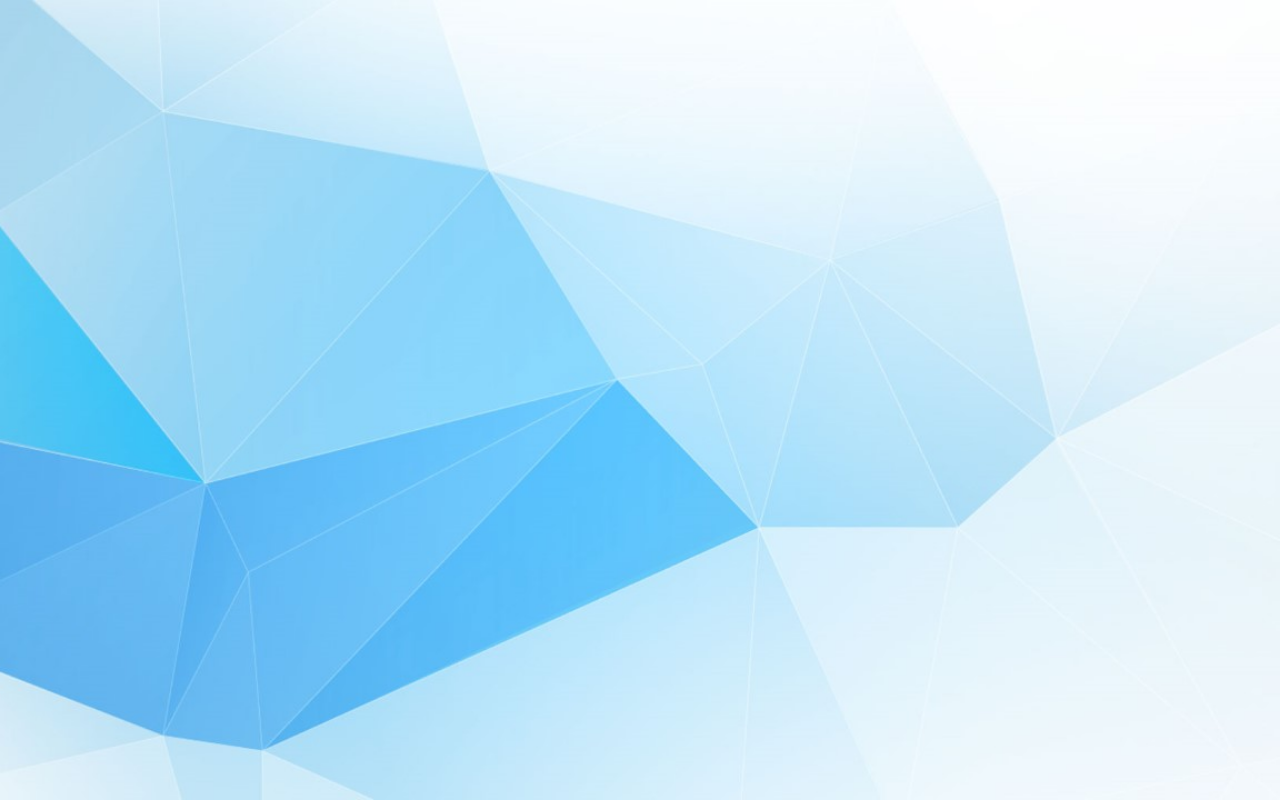
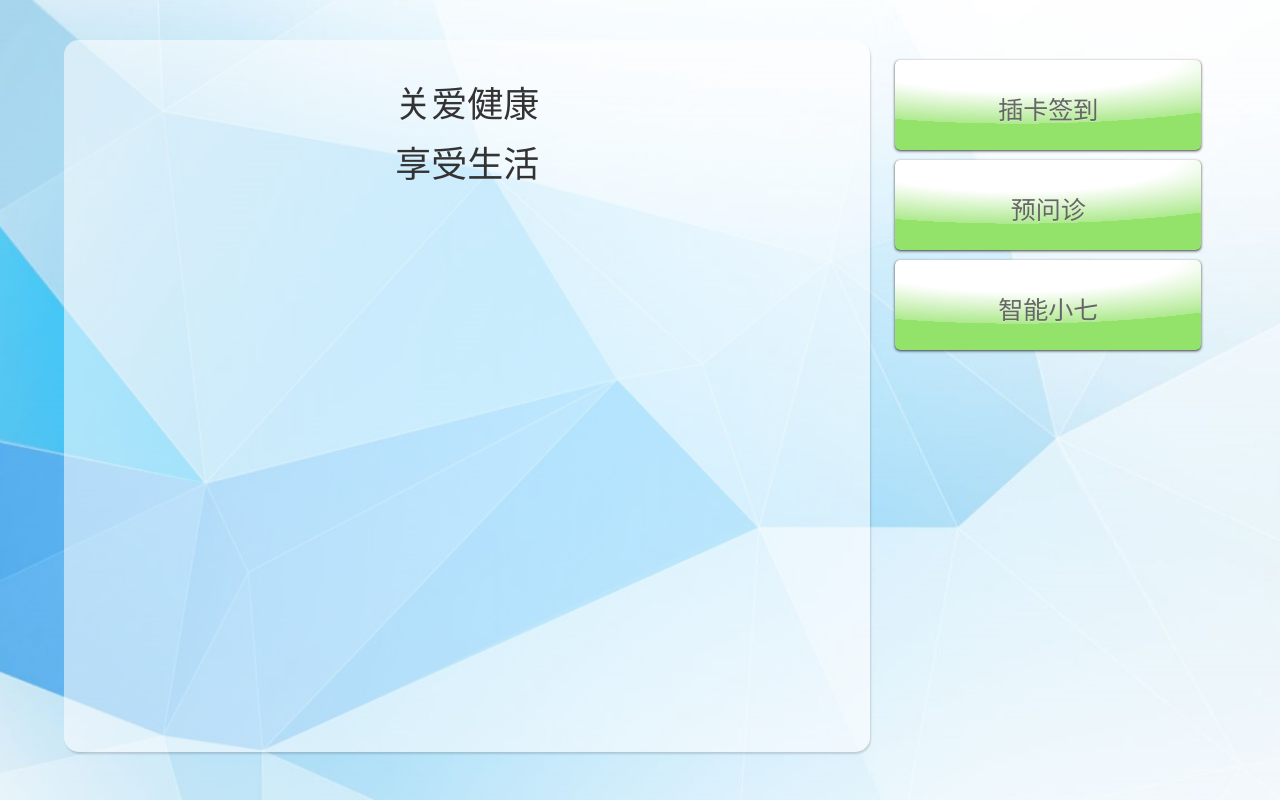
Before and after one commit to cookieMeow/pre-inquiry-bot, a React (Create React App) app: page / in a window 1280 px wide. Built offline with nearby package versions, Linux system fonts and the light colour scheme.

Commit message:
add home page buttons

```diff
--- a/src/css/Button.css
+++ b/src/css/Button.css
@@ -41,9 +41,14 @@
 	background-color: #e6e6e6;
 }
 
-.button {
-  font-family: Georgia, serif;
-  background-color: #E1E0E1;
+.menu-button {
+	text-decoration: none;
+	width:100%;
+  height:90px;
+  line-height: 90px;
+	font-size:25px;
+	display:block;
+	background-color: #93e269;
 	padding: 5px 10px;
 	box-shadow: 0 1px 3px rgba(0, 0, 0, 0.75);
 	color: #666;
@@ -51,7 +56,6 @@
 	-moz-background-clip: padding;
 	-webkit-background-clip: padding-box;
 	background-clip: padding-box;
-  display: inline-block;
 	text-align: center;
 	background-image: -webkit-gradient(linear, left top, left bottom, from(rgba(255, 255, 255, 0.45)), to(rgba(255, 255, 255, 0)));
 	background-image: -webkit-linear-gradient(top, rgba(255, 255, 255, 0.45), rgba(255, 255, 255, 0));
@@ -66,7 +70,7 @@
 	transition: opacity 200ms;
 }
 
-.button.glossy {
+.menu-button.glossy {
 	background-image: -webkit-radial-gradient(50% 0, ellipse, rgba(255, 255, 255, 1) 25%, rgba(255, 255, 255, 0.25) 50%, rgba(255, 255, 255, 0) 50%, rgba(255, 255, 255, 0) 100%);
 	background-image: -moz-radial-gradient(50% 0, ellipse, rgba(255, 255, 255, 0.65) 25%, rgba(255, 255, 255, 0.25) 50%, rgba(255, 255, 255, 0) 50%, rgba(255, 255, 255, 0) 100%);
 	background-image: -o-radial-gradient(50% 0, ellipse, rgba(255, 255, 255, 1) 25%, rgba(255, 255, 255, 0.25) 50%, rgba(255, 255, 255, 0) 50%, rgba(255, 255, 255, 0) 100%);
@@ -74,3 +78,21 @@
 	background-size: 300%;
 	background-position: 55% 65%;
 }
+
+.green {
+	background-color: #93e269;
+}
+
+.menu-button:hover {
+	opacity: 0.8;
+	background-color: #93e269;
+}
+.menu-button:active {
+	box-shadow: 0 1px 3px rgba(0, 0, 0, 0.75) inset;
+	background-color: #FAAF40;
+}
+
+a:hover, a:visited, a:link, a:active
+{
+    text-decoration: none;
+}
--- a/src/css/Home.css
+++ b/src/css/Home.css
@@ -1,11 +1,25 @@
-.home-banner {
+.home-banner-container {
 	width:70%;
-	display:inline-block;
-	min-height:200px;
+	float:left;
+	min-height:90vh;
 }
 
-.home-buttons {
+.home-buttons-container {
 	width:30%;
-	display:inline-block;
-	min-height:200px;
+	float:right;
+	min-height:90vh;
+	padding:20px;
 }
+
+.home-banner {
+  height:89vh;
+  padding: 25px;
+  background: rgba(255,255,255, 0.55);
+  border-radius: 15px;
+  background-size: cover;
+  box-shadow: 1px 2px 2px rgba(0, 0, 0, 0.15);
+}
+
+.home-container {
+	height:90vh;
+}
--- a/src/js/components/Home.js
+++ b/src/js/components/Home.js
@@ -1,15 +1,23 @@
 import React, { Component } from 'react';
+import MenuButton from './MenuButton.js';
 import '../../css/Button.css';
 import '../../css/Home.css';
 
 class Inquiry extends Component {
 	render() {
 		return (
-			<div>
-				<div className="home-banner">
+			<div className="home-container">
+				<div className="home-banner-container">
+					<div className="home-banner">
+						<h1>关爱健康</h1>
+						<h1>享受生活</h1>
+					</div>
 				</div>
 
-				<div className="home-buttons">
+				<div className="home-buttons-container">
+					<p><MenuButton>插卡签到</MenuButton></p>
+					<p><MenuButton>预问诊</MenuButton></p>
+					<p><MenuButton>智能小七</MenuButton></p>
 				</div>
 			</div>
 		);
--- /dev/null
+++ b/src/js/components/MenuButton.js
@@ -0,0 +1,15 @@
+import React, { Component } from 'react';
+import { Button } from 'react-bootstrap';
+import '../../css/Button.css';
+
+class MenuButton extends Component {
+	render() {
+		return (
+			<a className="menu-button glossy green">
+				{ this.props.children }
+			</a>
+		);
+	}
+}
+
+export default MenuButton;
```
Lines whose indentation alone changed are shown as unchanged.
